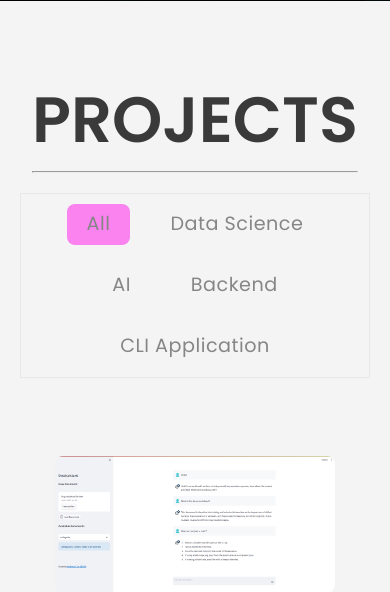
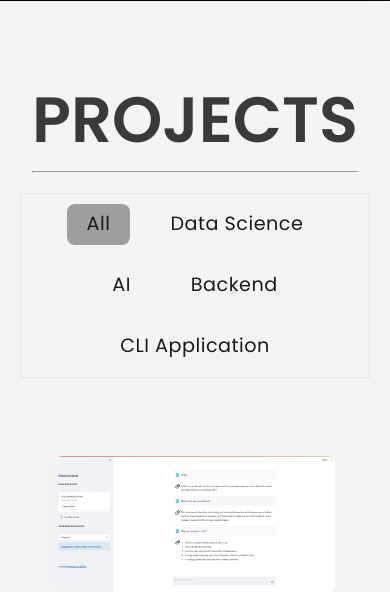
Before and after one commit to mcandemir/portfolio, a PHP site: page / in a window 390 px wide. Shown: the part 843-1435 px from the top of the page. Run offline with PHP 8.4, Linux system fonts and the light colour scheme; some libraries are stand-ins or nearby versions.

Commit message:
fix mobile color

```diff
--- a/css/mywork.css
+++ b/css/mywork.css
@@ -169,7 +169,7 @@ body {
   }
 
   .project-filter-active {
-    background-color: #ff00ea77;
+    background-color: #9e9e9e;
     border: 1px solid color #ffffff;
   }
 
@@ -177,7 +177,7 @@ body {
     border-radius: 8px;
     margin: 10px;
     padding: 5px 20px;
-    color: #868686;
+    color: #1a1a1a;
     font-size: 1.2rem;
     letter-spacing: 0.5px;
     font-weight: 400;
```
